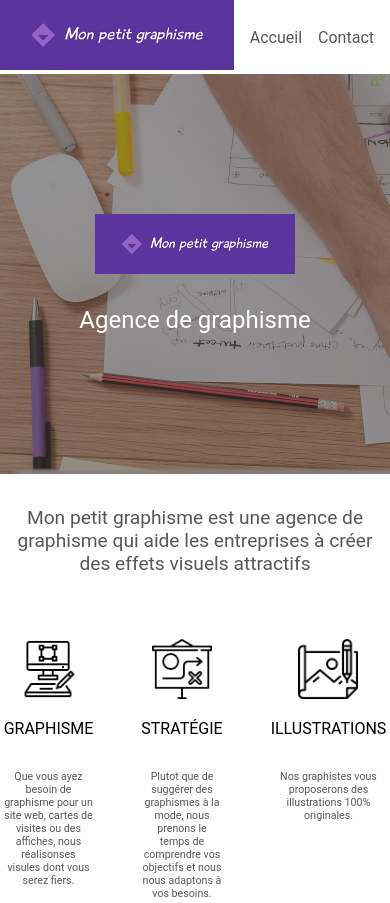
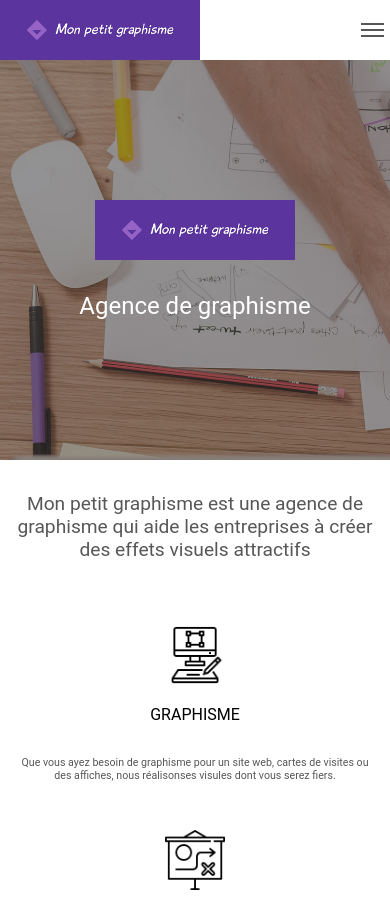
Before and after one commit to okafrancois/monptig, a plain HTML site: page index.html in a window 390 px wide. Shown: the top 903 px of the page. Drawn offline with Linux system fonts and the light colour scheme.

Commit message:
Rajout du code css de la version mobile

```diff
--- a/index.html
+++ b/index.html
@@ -7,14 +7,21 @@
     <script src="https://kit.fontawesome.com/7dbd1dd4bc.js" crossorigin="anonymous"></script>
 </head>
 <body>
-<header class="container site-header">
-    <a href="#" class="site-header__logo"><img src="img/logo_long.png" alt=""></a>
-    <nav class="site-header__navigation">
+<header class="dynamic-header container">
+    <a href="#" class="dynamic-header__logo">
+        <img src="img/logo_long.png" alt="logo de l'agence">
+    </a>
+    <nav class="dynamic-header__navigation">
         <ul>
             <li><a href="#">Accueil</a></li>
             <li><a href="#">Contact</a></li>
         </ul>
     </nav>
+    <button class="menu-toggler menu-control">
+        <div class="menu-toggler__bar"></div>
+        <div class="menu-toggler__bar"></div>
+        <div class="menu-toggler__bar"></div>
+    </button>
 </header>
 <main>
     <section class="hero-banner container">
@@ -52,7 +59,7 @@
     </div>
     <ul class="social-links">
         <li><a href="#"><i class="fab fa-twitter"></i></a></li>
-        <li><a href="#"><i class="fab fa-facebook"></i></a></li>
+        <li><a href="#"><i class="fab fa-facebook-f"></i></a></li>
         <li><a href="#"><i class="fab fa-instagram"></i></a></li>
     </ul>
     <div class="footer-widget">
@@ -78,4 +85,5 @@
     </div>
 </footer>
 </body>
+<script src="scripts/main.js"></script>
 </html>
--- /dev/null
+++ b/scripts/main.js
@@ -0,0 +1,19 @@
+/*
+  Index
+  ---------- ---------- ---------- ---------- ----------
+  • Mobile navigation toggle
+*/
+
+/*
+  • Mobile navigation toggle
+  ---------- ---------- ---------- ---------- ----------
+*/
+
+// Toogle active class for mobile menu on click event
+const headerMenu = document.getElementsByClassName('dynamic-header')[0]
+const menuToggles = document.getElementsByClassName('menu-control')
+for (const menuToggle of menuToggles) {
+    menuToggle.addEventListener('click', () => {
+        headerMenu.classList.toggle('dynamic-header--mobile-active')
+    })
+}
--- a/styles/main.css
+++ b/styles/main.css
@@ -1,4 +1,19 @@
-/* reset */
+/*
+    Index
+    -------------------------------
+    * Reset
+    * Config
+    * Header styles
+    * Hero banner styles
+    * Presentation section styles
+    * Footer styles
+    * Mobile breakpoint style
+*/
+
+/*
+    * Reset
+    -------------------------------
+*/
 
 * {
     margin: 0;
@@ -8,20 +23,30 @@
 a {
     text-decoration: none;
     color: inherit;
+    display: inline-flex;
 }
 
 ul {
     list-style: none;
     padding: 0;
 }
-/* config */
+
+/*
+    * Config
+    -------------------------------
+*/
+
+@font-face {
+    font-family: 'Roboto';
+    src: url('../fonts/Roboto/Roboto-regular.ttf') format('ttf')
+}
 
 :root {
     --primary-color: #5B359D
 }
 
 body {
-    font-family: Roboto, sans-serif;
+    font-family: Roboto, ui-sans-serif;
     color: #575757;
 }
 
@@ -37,28 +62,89 @@ img {
     padding: 1rem;
 }
 
+/*
+    * Header styles
+    -------------------------------
+*/
 
-/* header styles */
-
-.site-header {
+.dynamic-header {
     display: flex;
     justify-content: space-between;
     align-items: center;
+    background: transparent;
+    transition: background-color, color;
+    transition-duration: 0.3s;
     padding: 0;
 }
 
-.site-header__logo img {
+.dynamic-header__logo img{
     max-height: 100px;
+    transition: max-height 0.3s;
 }
 
-.site-header__navigation ul {
+.dynamic-header__navigation ul {
     display: flex;
-    align-content: center;
     gap: 1rem;
-    padding: 1rem;
 }
 
-/* Hero banner styles */
+.dynamic-header .menu-toggler {
+    display: none;
+    justify-content: center;
+    align-items: center;
+    flex-direction: column;
+    position: relative;
+    gap: 4px 0;
+    cursor: pointer;
+    width: 35px;
+    height: 35px;
+    background: none;
+    border: none;
+}
+
+.dynamic-header .menu-toggler__bar {
+    height: 2px;
+    width: 100%;
+    background: #575757;
+    opacity: 1;
+    transition: opacity 0.2s;
+}
+
+.dynamic-header--mobile-active .menu-toggler__bar {
+    opacity: 0;
+}
+
+.menu-toggler::before,
+.menu-toggler::after {
+    opacity: 0;
+    transition: opacity 0.3s;
+}
+
+.dynamic-header--mobile-active .menu-toggler::before,
+.dynamic-header--mobile-active .menu-toggler::after {
+    content: "";
+    display: block;
+    height: 2px;
+    width: 50%;
+    position: absolute;
+    left: calc(50% - 8px);
+    top: calc(70% - 8px);
+    background: #575757;
+    opacity: 1;
+}
+
+.dynamic-header--mobile-active .menu-toggler::before {
+    transform: rotate(45deg);
+}
+
+.dynamic-header--mobile-active .menu-toggler::after {
+    transform: rotate(-45deg);
+}
+
+
+/*
+    * Hero banner styles
+    -------------------------------
+*/
 
 .hero-banner {
     display: flex;
@@ -80,7 +166,10 @@ img {
     color: #fff;
 }
 
-/* Presentation section styles */
+/*
+    * Presentation section styles
+    -------------------------------
+*/
 
 .presentation {
     max-width: 43rem;
@@ -99,6 +188,7 @@ img {
 
 .services {
     display: flex;
+    justify-content: center;
     gap: 3rem;
 }
 
@@ -128,12 +218,14 @@ span.testimonial__author {
     font-weight: 300;
 }
 
-
-/* Footer styles */
+/*
+    * Footer styles
+    -------------------------------
+*/
 
 footer.container {
     background: var(--primary-color);
-    padding: 2rem 0;
+    padding: 2rem 1rem;
     color: #fff;
 }
 
@@ -158,7 +250,8 @@ footer.container {
     justify-content: space-around;
 }
 
-.footer-widget  ul, .footer-widget .location p {
+.footer-widget  ul,
+.footer-widget .location p {
     list-style: initial;
     margin-left: 2rem;
 }
@@ -169,3 +262,65 @@ footer h3 {
     font-weight: normal;
     color: rgba(255, 255, 255, 0.66);
 }
+
+/*
+    * Mobile breakpoint style
+    -------------------------------
+*/
+
+@media all and (max-width: 560px) {
+    /* Header styles on mobile */
+
+    .dynamic-header__navigation {
+        position: fixed;
+        top: 0;
+        bottom: 0;
+        right: -50vw;
+        width: 50vw;
+        background: #fff;
+        transition: right 0.3s;
+    }
+
+    .dynamic-header__navigation ul {
+        justify-content: center;
+        align-items: center;
+        flex-direction: column;
+        gap: 2rem;
+        height: 100%;
+        width: 100%;
+        padding: 2rem;
+    }
+
+    .dynamic-header--mobile-active .dynamic-header__navigation {
+        right: 0;
+    }
+
+    .dynamic-header__logo img {
+        max-height: 60px;
+    }
+
+    .dynamic-header .menu-toggler {
+       display: flex;
+    }
+
+    /* Presentation section styles */
+
+    .services {
+        flex-wrap: wrap;
+    }
+
+    /* Presentation section styles */
+
+    .footer-widget {
+        flex-direction: column;
+        gap: 2rem;
+        align-items: center;
+        text-align: center;
+    }
+
+    .footer-widget ul, .footer-widget .location p {
+        list-style: none;
+        margin-left: 0;
+    }
+
+}
```
